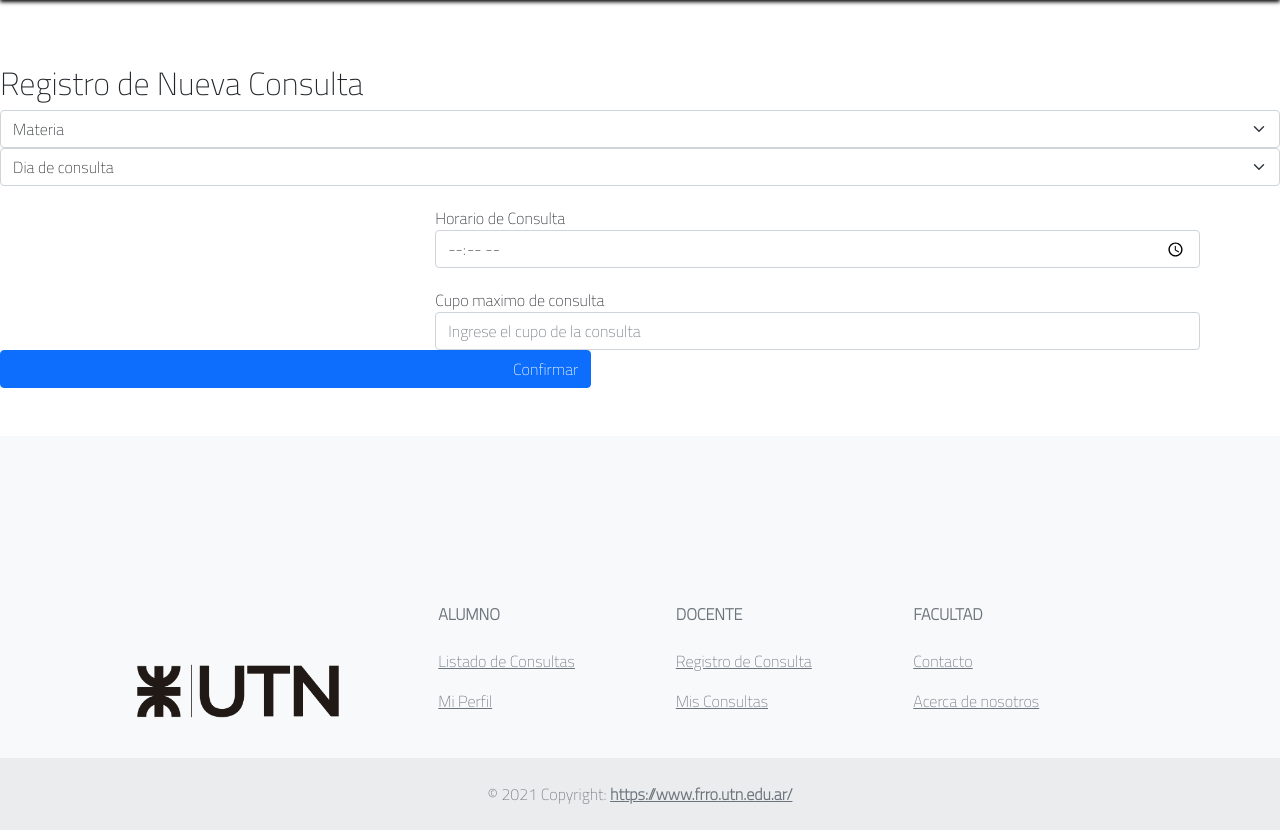
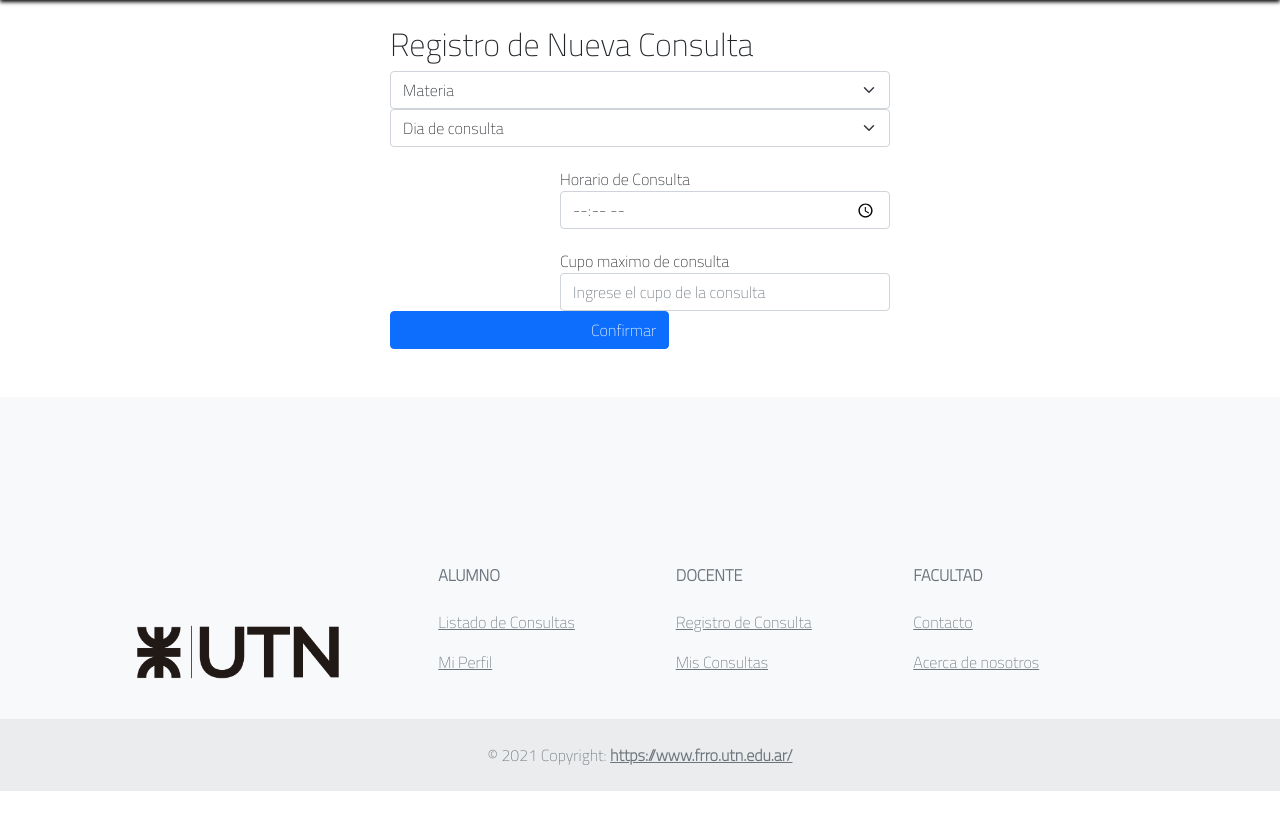
Before and after one commit to FrancoGaytan/TPIEntornosGraficos, a PHP site: page /regConsulta.php in a window 1280 px wide. Shown: the part 234-1064 px from the top of the page. After the commit the page ends 1025 px from the top, so only its background shows below. Run offline with PHP 8.4, Linux system fonts and the light colour scheme.

Commit message:
Update regConsulta.php

```diff
--- a/ModuloAvisoDeConsultas/regConsulta.php
+++ b/ModuloAvisoDeConsultas/regConsulta.php
@@ -7,7 +7,8 @@
 
 <link href="css/estilos.css" rel="stylesheet">
 
-<form>
+<div class="contenido">
+  <form class="formulario">
       <div class="titulo">
           <h2>Registro de Nueva Consulta</h2>
       </div>
@@ -40,9 +41,12 @@
 
       <button type="submit" class="btn btn-primary">Confirmar</button>
     </form>
+</div>
 
 <?php
     include('templates/footer.php')
 ?>
 
 </html>
+
+</html>
```
Lines whose indentation alone changed are shown as unchanged.
